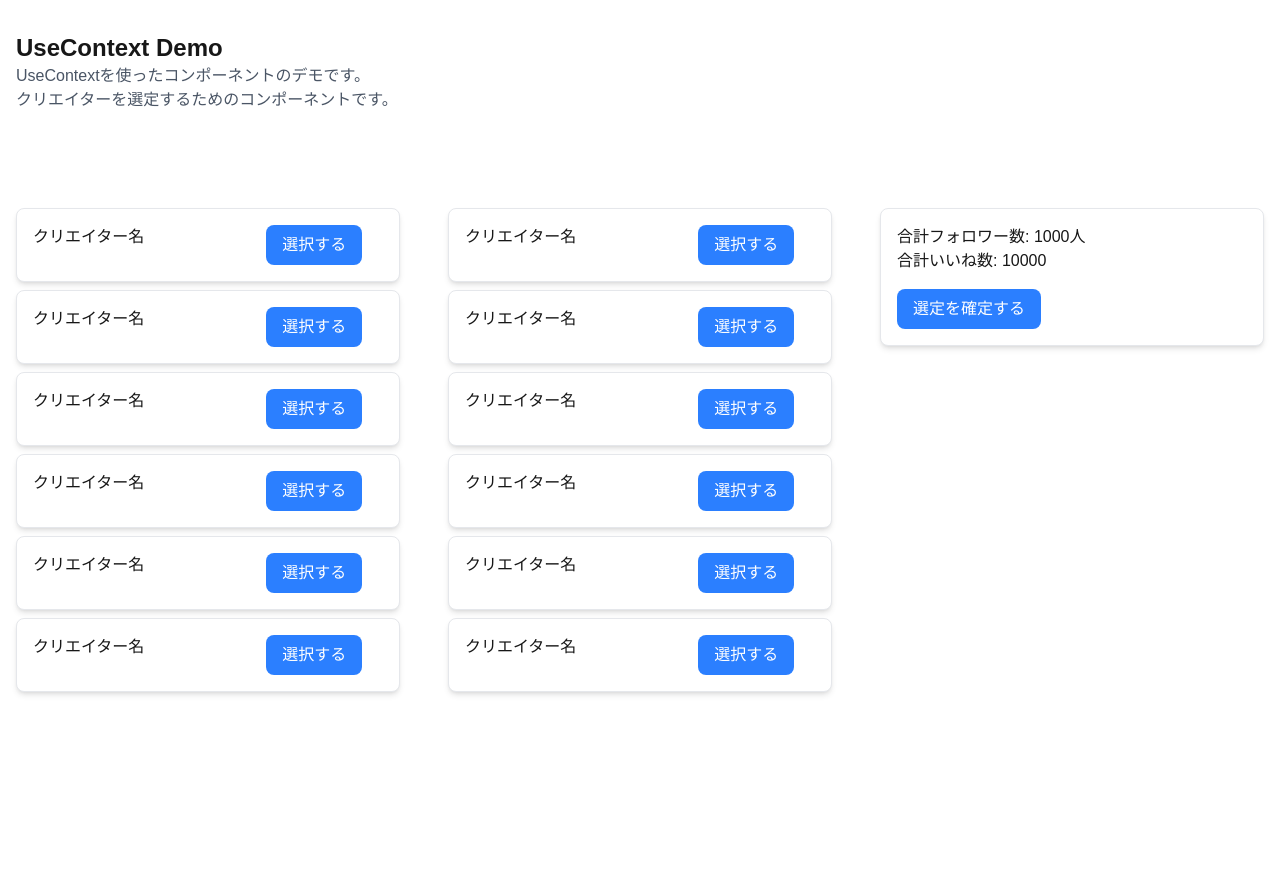
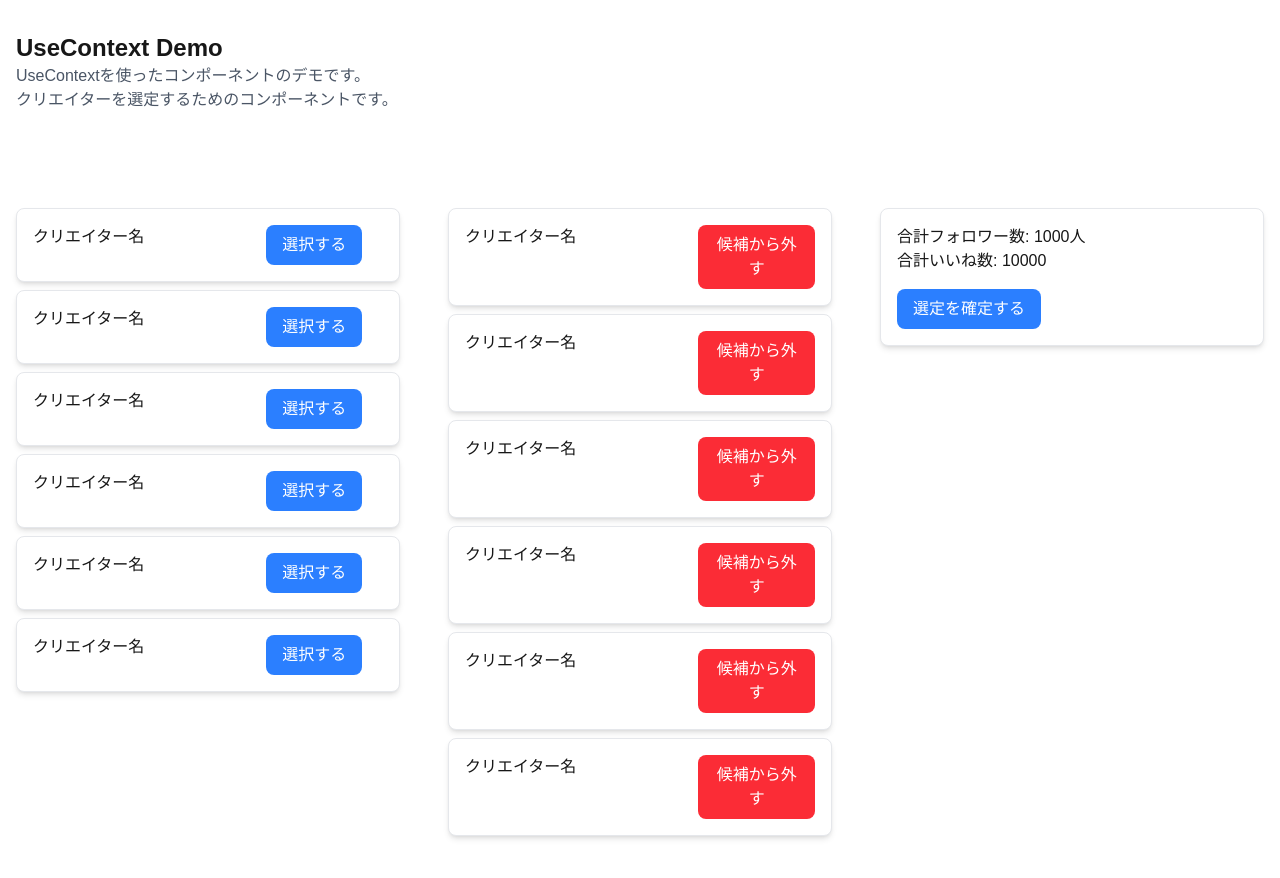
Before and after one commit to ikeyu0806/react-state-lib-comparison, a Next.js app: page /use_context in a window 1280 px wide. Shown: the top 878 px of the page. Before the commit the page ends 800 px from the top, so only its background shows below. Built offline with nearby package versions, Linux system fonts and the light colour scheme.

Commit message:
add props CreatorCard

```diff
--- a/components/UseContextDemo/CandidatesLists.tsx
+++ b/components/UseContextDemo/CandidatesLists.tsx
@@ -3,12 +3,12 @@ import CreatorCard from './CreatorCard'
 export default function CandidatesLists() {
   return (
     <div className="my-4">
-      <CreatorCard />
-      <CreatorCard />
-      <CreatorCard />
-      <CreatorCard />
-      <CreatorCard />
-      <CreatorCard />
+      <CreatorCard isSelected={true} />
+      <CreatorCard isSelected={true} />
+      <CreatorCard isSelected={true} />
+      <CreatorCard isSelected={true} />
+      <CreatorCard isSelected={true} />
+      <CreatorCard isSelected={true} />
     </div>
   )
 }
--- a/components/UseContextDemo/CreatorCard.tsx
+++ b/components/UseContextDemo/CreatorCard.tsx
@@ -1,12 +1,22 @@
-export default function CreatorCard() {
+interface CreatorCardProps {
+  isSelected: boolean
+}
+
+export default function CreatorCard({ isSelected = false }: CreatorCardProps) {
   return (
     <div className="grid grid-cols-12 bg-white border border-gray-200 rounded-lg my-2 p-4 shadow-md">
       <div className="col-span-4">クリエイター名</div>
       <div className="col-span-4"></div>
       <div className="col-span-4">
-        <button className="bg-blue-500 text-white rounded-lg px-4 py-2">
-          選択する
-        </button>
+        {isSelected ? (
+          <button className="bg-red-500 text-white rounded-lg px-4 py-2">
+            候補から外す
+          </button>
+        ) : (
+          <button className="bg-blue-500 text-white rounded-lg px-4 py-2">
+            選択する
+          </button>
+        )}
       </div>
     </div>
   )
--- a/components/UseContextDemo/CreatorLists.tsx
+++ b/components/UseContextDemo/CreatorLists.tsx
@@ -3,12 +3,12 @@ import CreatorCard from './CreatorCard'
 export default function CreatorLists() {
   return (
     <div className="my-4">
-      <CreatorCard />
-      <CreatorCard />
-      <CreatorCard />
-      <CreatorCard />
-      <CreatorCard />
-      <CreatorCard />
+      <CreatorCard isSelected={false} />
+      <CreatorCard isSelected={false} />
+      <CreatorCard isSelected={false} />
+      <CreatorCard isSelected={false} />
+      <CreatorCard isSelected={false} />
+      <CreatorCard isSelected={false} />
     </div>
   )
 }
```
